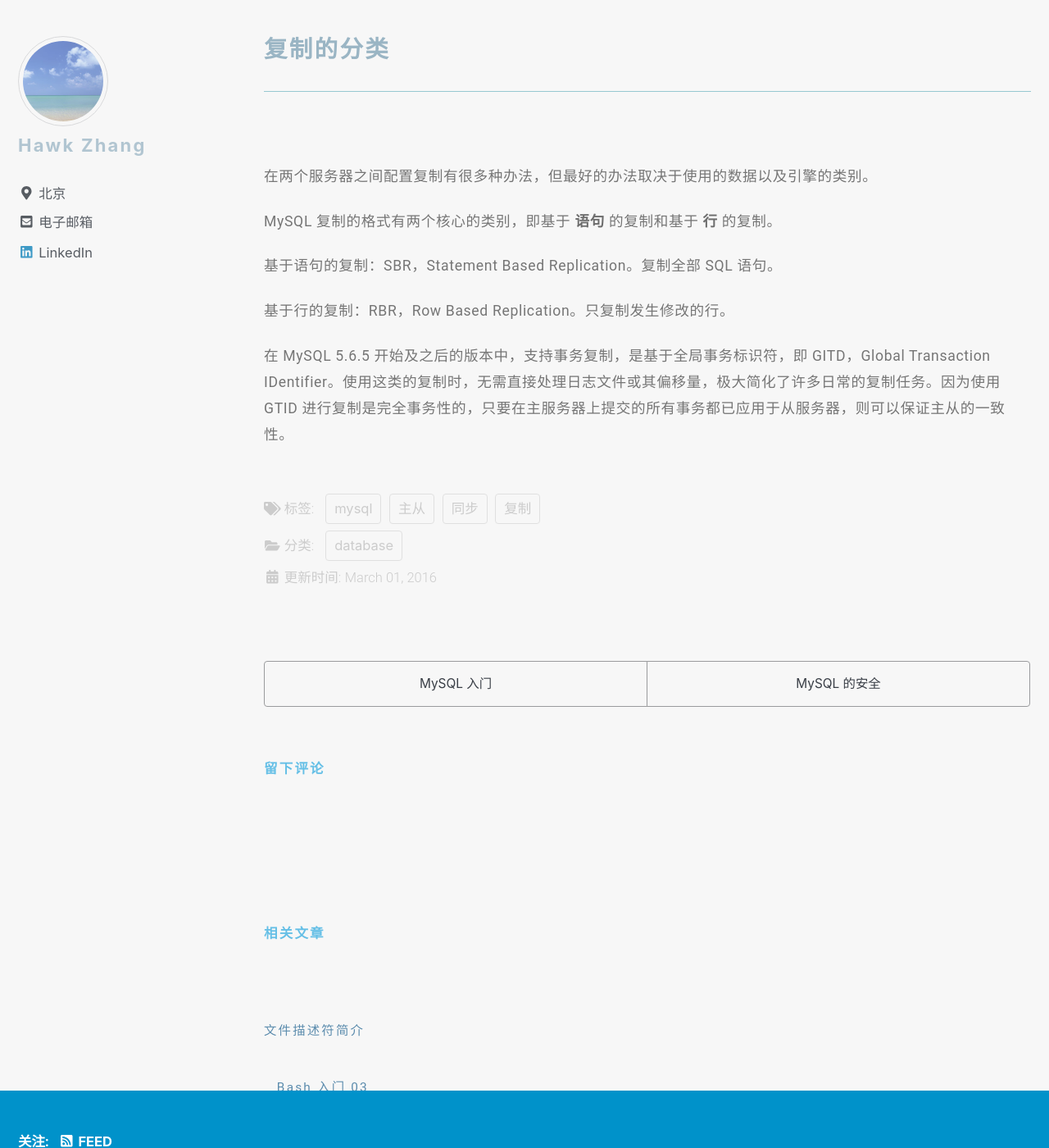
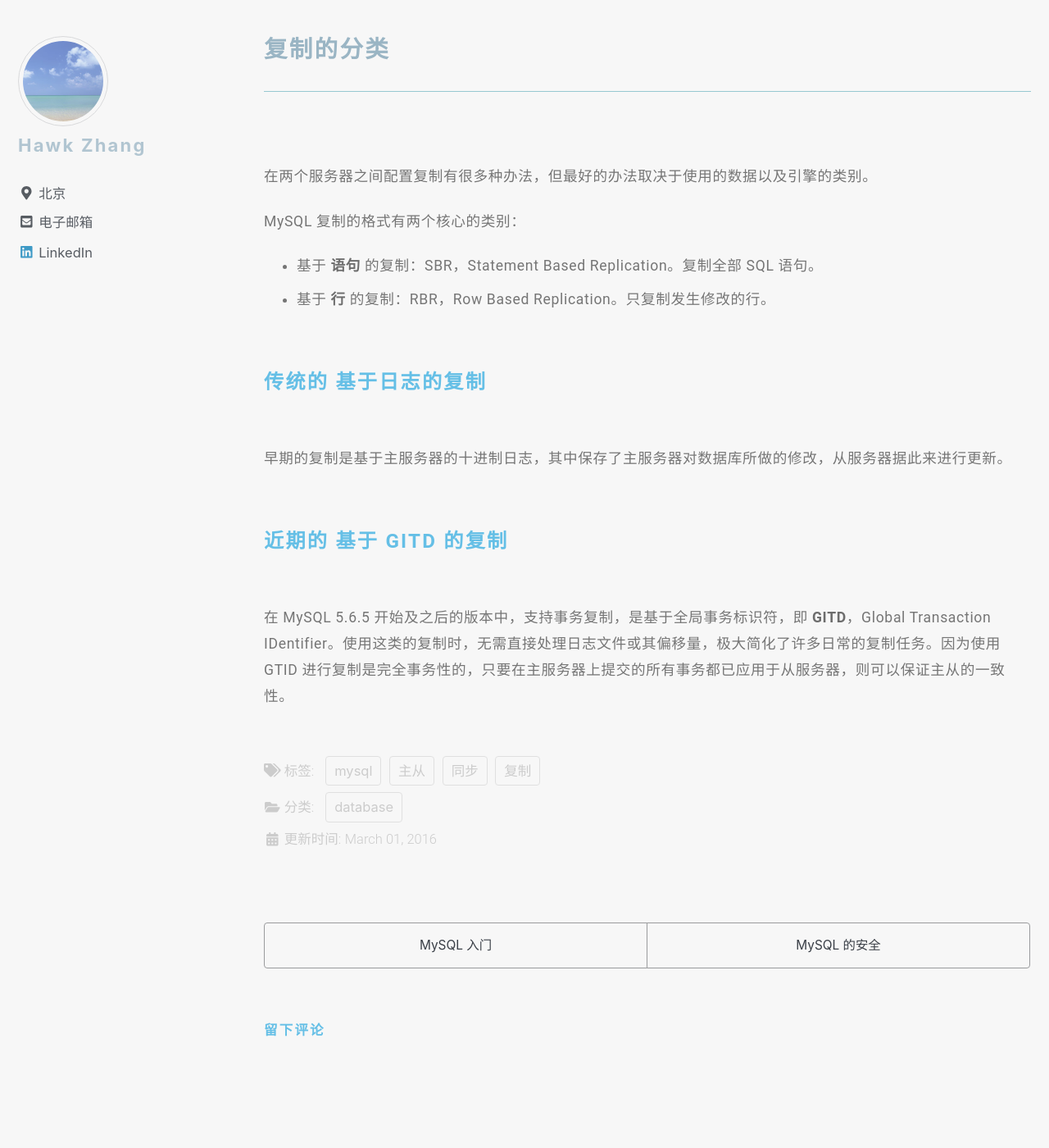
Before and after one commit to narru888/linotes_note, a Jekyll site: the page built from _posts/mysql/2016-03-01-master.slave.md, in a window 1280 px wide and 1400 px high, scrolled down 1754 px. Shown: the whole window at 82% size. Built offline with Jekyll 4.4.1, drawn with Linux system fonts in a browser that asks for light colours; nearby versions of some CDN libraries; a script that is not in the unit is left out; comment, search, counter and statistics services are not loaded.

Commit message:
update on 2018-08-09 17:30:01 CST

```diff
--- a/_posts/mysql/2016-03-01-master.slave.md
+++ b/_posts/mysql/2016-03-01-master.slave.md
@@ -51,10 +51,16 @@
 
 在两个服务器之间配置复制有很多种办法，但最好的办法取决于使用的数据以及引擎的类别。
 
-MySQL 复制的格式有两个核心的类别，即基于 **语句** 的复制和基于 **行** 的复制。
+MySQL 复制的格式有两个核心的类别：
 
-基于语句的复制：SBR，Statement Based Replication。复制全部 SQL 语句。
+* 基于 **语句** 的复制：SBR，Statement Based Replication。复制全部 SQL 语句。
+* 基于 **行** 的复制：RBR，Row Based Replication。只复制发生修改的行。
 
-基于行的复制：RBR，Row Based Replication。只复制发生修改的行。
 
-在 MySQL 5.6.5 开始及之后的版本中，支持事务复制，是基于全局事务标识符，即 GITD，Global Transaction IDentifier。使用这类的复制时，无需直接处理日志文件或其偏移量，极大简化了许多日常的复制任务。因为使用 GTID 进行复制是完全事务性的，只要在主服务器上提交的所有事务都已应用于从服务器，则可以保证主从的一致性。
+#### 传统的 基于日志的复制
+
+早期的复制是基于主服务器的十进制日志，其中保存了主服务器对数据库所做的修改，从服务器据此来进行更新。
+
+#### 近期的 基于 GITD 的复制
+
+在 MySQL 5.6.5 开始及之后的版本中，支持事务复制，是基于全局事务标识符，即 **GITD**，Global Transaction IDentifier。使用这类的复制时，无需直接处理日志文件或其偏移量，极大简化了许多日常的复制任务。因为使用 GTID 进行复制是完全事务性的，只要在主服务器上提交的所有事务都已应用于从服务器，则可以保证主从的一致性。
```
